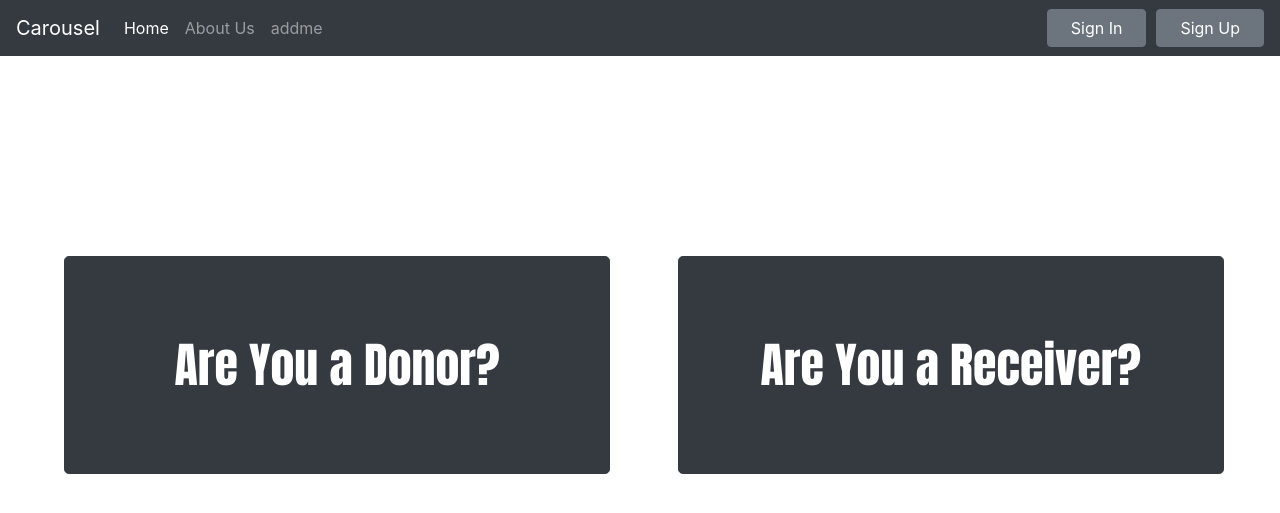
After one commit to yush-singla/blood-donation-site, a Node server app: page /donorreceiverpage in a window 1280 px wide. The commit adds this page. Shown: the top 513 px of the page. Run offline with Node 20, Linux system fonts and the light colour scheme; some libraries are stand-ins or nearby versions.

Commit message:
added signin validation and 2 button page connected everything

```diff
--- a/app.js
+++ b/app.js
@@ -82,6 +82,26 @@ app.get("/signin", function(req, res) {
     pageTitle: "Sign In Page"
   });
 })
+
+
+app.post("/signin",function(req,res){
+  const ans=req.body;
+  console.log(ans);
+  Person.findOne({email:ans.email},function(err,results){
+    console.log(results);
+    if(!results){
+      console.log("your email is nt registered with us ");
+      res.send("email not there");
+    }
+    else if(results.password!=ans.password){
+        console.log("you have enetered a wrong password");
+        res.send("password is wrong");
+    }
+    else{
+      res.redirect("/donorreceiverpage");
+    }
+  });
+});
 
 
 
@@ -230,6 +250,16 @@ app.get("/aaa",function(req,res){
     pageTitle: "Sign In Page"
   });
 });
+// app.get("/aa",function(req,res){
+//   res.render("donorReceiverPage",{
+//     pageTitle:"welcome"
+//   });
+// });
+app.get("/donorreceiverpage",function(req,res){
+  res.render("donorReceiverPage",{
+    pageTitle:"welcome"
+  });
+});
 app.get("/aboutus", function(req, res) {
   res.render("aboutus", {
     pageTitle: "about us"
--- /dev/null
+++ b/public/dorReceiverPage/css/styles.css
@@ -0,0 +1,36 @@
+button.b1{
+  color: white;
+  margin-top: 20%;
+  margin-left: 5%;
+  width: 40%;
+  height: 25%;
+  box-sizing: content-box;
+  height: 200px;
+    font-size: 3rem;
+}
+button.b2{
+  color: white;
+  margin-top: 20%;
+  margin-left: 5%;
+  width: 40%;
+  height: 25%;
+  box-sizing: content-box;
+  height: 200px;
+  font-size: 3rem;
+}
+.big-bttn{
+  color: white;
+  text-decoration: none;
+  font-weight: bolder;
+  font-family: Impact, Charcoal, sans-serif;
+}
+.big-bttn:hover{
+  color: white;
+  text-decoration: none;
+
+}
+.signup{
+  margin-left: 10px;
+  padding-left: 23px;
+  padding-right: 23px;
+}
--- /dev/null
+++ b/views/donorReceiverPage.ejs
@@ -0,0 +1,21 @@
+<%-include("partials/header")-%>
+<%-include("partials/homefavicons/favicons")-%>
+<link rel="stylesheet" href="dorReceiverPage\css\styles.css">
+</head>
+<body>
+  <%-include("partials/navbar")-%>
+
+
+  <a class="big-bttn" href="#">
+  <button type="button" class="btn btn-dark btn-lg b1" name="button">
+      Are You a Donor?
+  </button>
+</a>
+<a class="big-bttn" href="/donorlist">
+  <button type="button" class="btn btn-dark btn-lg b2" name="button">
+      Are You a Receiver?
+  </button>
+</a>
+
+
+</body>
--- a/views/signup.ejs
+++ b/views/signup.ejs
@@ -28,7 +28,7 @@
   </div>
   <div class="container">
 
-    <form class="well form-horizontal" action=" " method="post" id="contact_form">
+    <form class="well form-horizontal" action="/signup" method="post" id="contact_form">
       <fieldset>
 
         <h2 class="heading "></col>Registration Form</h2>
```
Also changed, not shown: views/signin.ejs (+8 -6 lines).
